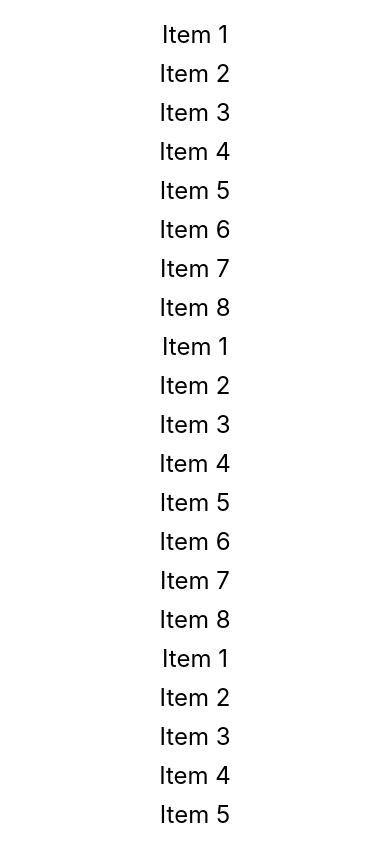
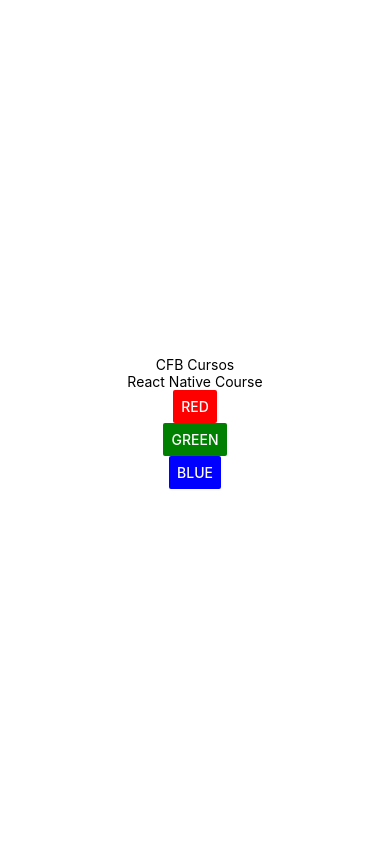
Before and after one commit to KauaMB2/ReactNativePlaylist, a React Native app: screen / in a window 390 px wide. Built offline with nearby package versions, Linux system fonts and the light colour scheme.

Commit message:
StatusBar

```diff
--- a/App.js
+++ b/App.js
@@ -1,53 +1,24 @@
-import { ScrollView, View, Text, StyleSheet, RefreshControl } from 'react-native'
+import { View, Text, StyleSheet, StatusBar,Button } from 'react-native'
 import {useState} from 'react'
 const App = () => {
-  const [updating,setUpdate]=useState(false)
-  const update=()=>{
-    setUpdate(true)
-    setTimeout(()=>{setUpdate(false)},3000)
-  }
+  const [color,setColor]=useState("")
   return (
-    //RefreshControl is the refresh loading circle that appears above that shows the page is beeing loaded
-    <ScrollView
-    contentContainerStyle={styles.scrollView}
-    refreshControl={<RefreshControl refreshing={updating} onRefresh={update}/>}>
-      <View style={styles.container}>
-        <Text style={styles.text}>Item 1</Text>
-        <Text style={styles.text}>Item 2</Text>
-        <Text style={styles.text}>Item 3</Text>
-        <Text style={styles.text}>Item 4</Text>
-        <Text style={styles.text}>Item 5</Text>
-        <Text style={styles.text}>Item 6</Text>
-        <Text style={styles.text}>Item 7</Text>
-        <Text style={styles.text}>Item 8</Text>
-        <Text style={styles.text}>Item 1</Text>
-        <Text style={styles.text}>Item 2</Text>
-        <Text style={styles.text}>Item 3</Text>
-        <Text style={styles.text}>Item 4</Text>
-        <Text style={styles.text}>Item 5</Text>
-        <Text style={styles.text}>Item 6</Text>
-        <Text style={styles.text}>Item 7</Text>
-        <Text style={styles.text}>Item 8</Text>
-        <Text style={styles.text}>Item 1</Text>
-        <Text style={styles.text}>Item 2</Text>
-        <Text style={styles.text}>Item 3</Text>
-        <Text style={styles.text}>Item 4</Text>
-        <Text style={styles.text}>Item 5</Text>
-        <Text style={styles.text}>Item 6</Text>
-        <Text style={styles.text}>Item 7</Text>
-        <Text style={styles.text}>Item 8</Text>
-        <Text style={styles.text}>Item 1</Text>
-        <Text style={styles.text}>Item 2</Text>
-        <Text style={styles.text}>Item 3</Text>
-        <Text style={styles.text}>Item 4</Text>
-        <Text style={styles.text}>Item 5</Text>
-        <Text style={styles.text}>Item 6</Text>
-        <Text style={styles.text}>Item 7</Text>
-        <Text style={styles.text}>Item 8</Text>
-      </View>
-    </ScrollView>
-  );
-};
+    <View style={styles.container}>
+      <StatusBar
+      backgroundColor={color}
+      barStyle="default"
+      hidden={false}
+      animated={true}
+      translucent={false}
+      />
+      <Text>CFB Cursos</Text>
+      <Text>React Native Course</Text>
+      <Button title='Red' color="red" onPress={()=>{setColor("red")}}/>
+      <Button title='Green' color="green" onPress={()=>{setColor("green")}}/>
+      <Button title='Blue' color="blue" onPress={()=>{setColor("blue")}}/>
+    </View>
+  )
+}
 
 const styles = StyleSheet.create({
   scrollView: {
@@ -58,11 +29,7 @@ const styles = StyleSheet.create({
     alignItems: 'center',
     justifyContent: 'center',
     paddingVertical: 20,
-  },
-  text: {
-    fontSize: 24,
-    marginBottom: 10,
-  },
-});
+  }
+})
 
 export default App;
```
